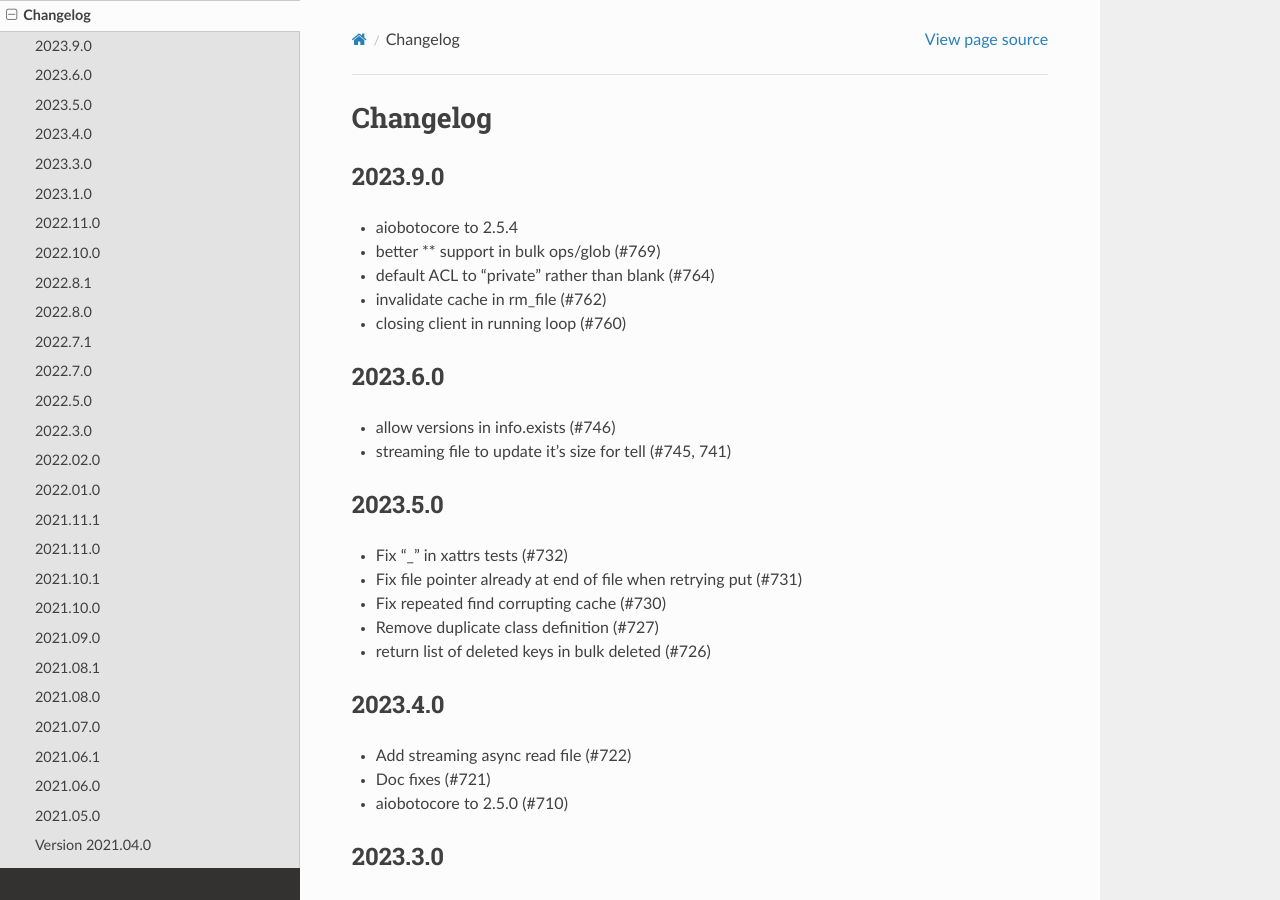
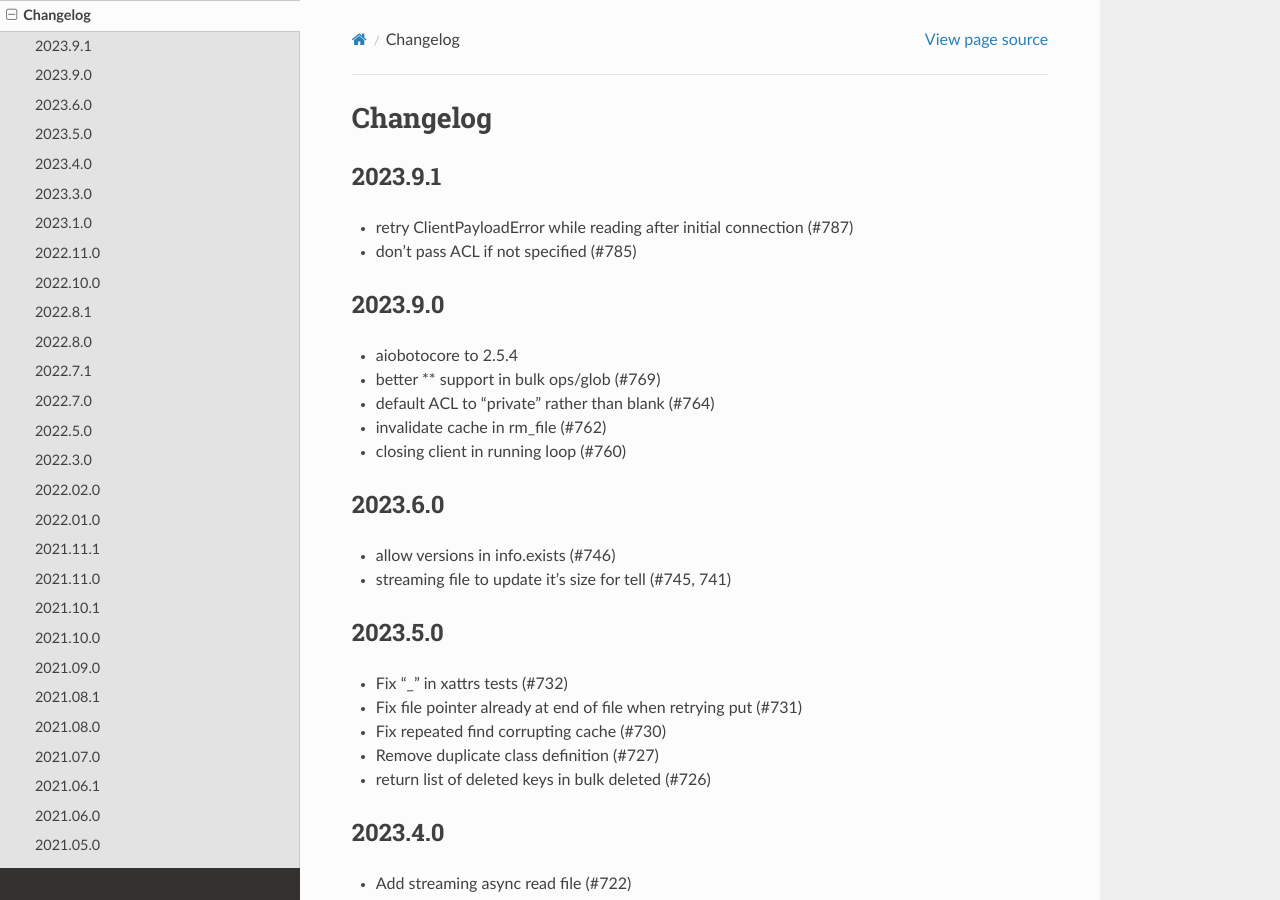
Before and after one commit to zarr-developers/s3fs, a Sphinx documentation site: the page built from docs/source/changelog.rst, in a window 1280 px wide and 900 px high. Built offline with Sphinx 7.4.7 and the Read the Docs theme 2.0.0, drawn with Linux system fonts in a browser that asks for light colours.

Commit message:
changelog (#788)

```diff
--- a/docs/source/changelog.rst
+++ b/docs/source/changelog.rst
@@ -1,5 +1,11 @@
 Changelog
 =========
+
+2023.9.1
+--------
+
+- retry ClientPayloadError while reading after initial connection (#787)
+- don't pass ACL if not specified (#785)
 
 2023.9.0
 --------
--- a/requirements.txt
+++ b/requirements.txt
@@ -1,3 +1,3 @@
 aiobotocore~=2.5.4
-fsspec==2023.9.0
+fsspec==2023.9.1
 aiohttp!=4.0.0a0, !=4.0.0a1
```
